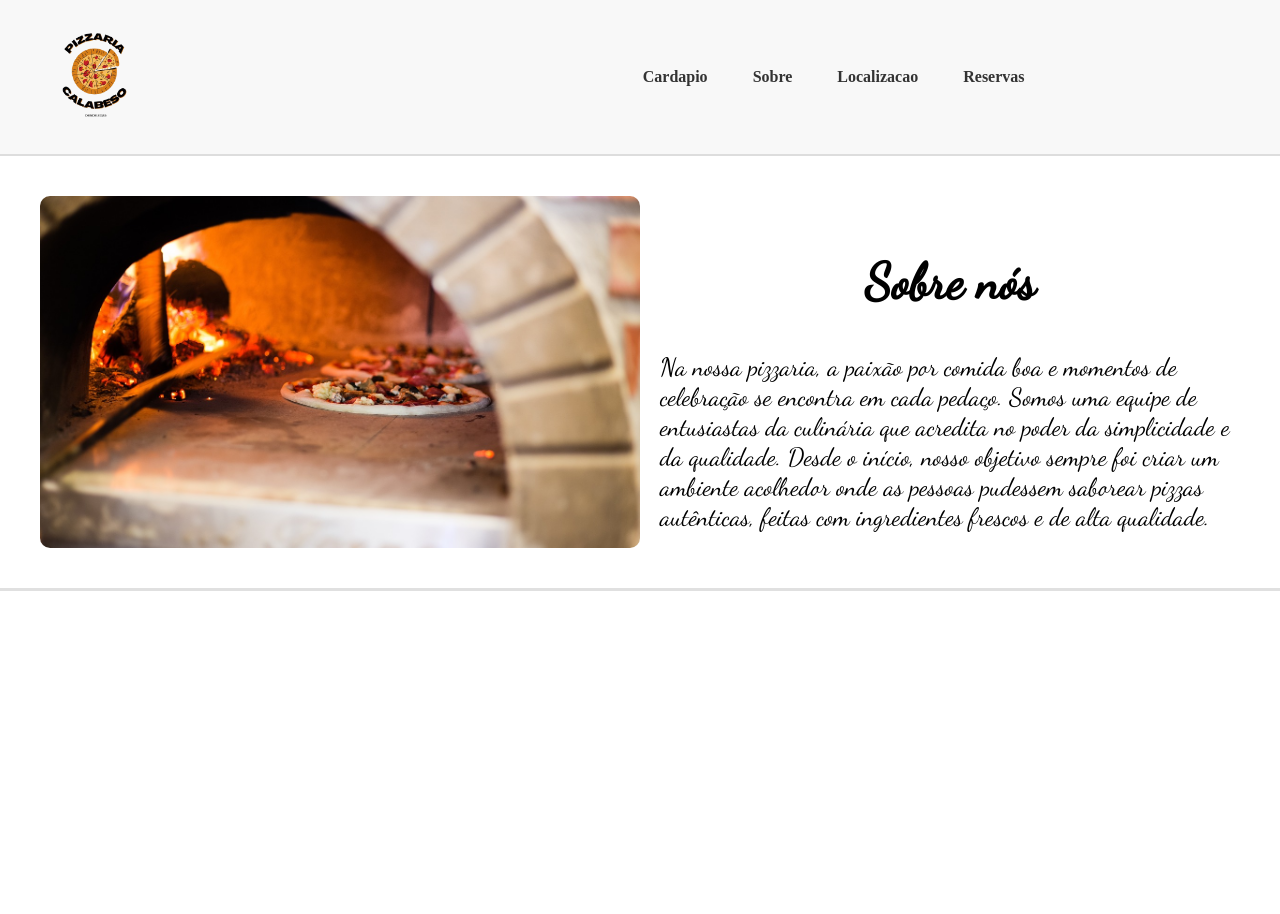
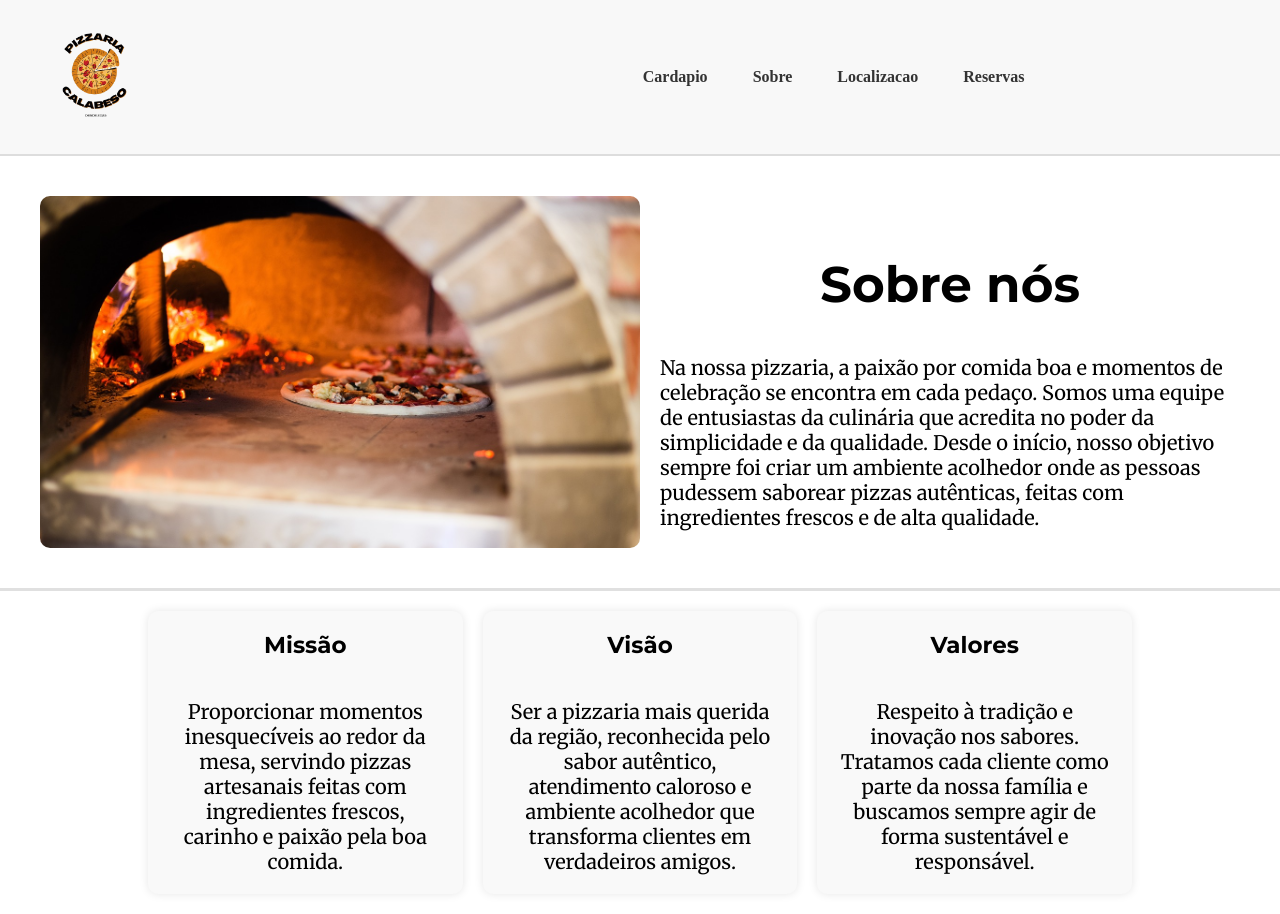
Before and after one commit to luizdavixms/restaurante-react, a React (Vite) app in the folder site-restaurante/: page /Sobre in a window 1280 px wide. Shown: the top 914 px of the page. Before the commit the page ends 800 px from the top, so only its background shows below. Built offline with nearby package versions, Linux system fonts and the light colour scheme.

Commit message:
adicionando a div de missao, visao e valores ao codigo

```diff
--- a/site-restaurante/index.html
+++ b/site-restaurante/index.html
@@ -4,8 +4,8 @@
     <meta charset="UTF-8" />
     <link rel="icon" type="image/svg+xml" href="/vite.svg" />
     <meta name="viewport" content="width=device-width, initial-scale=1.0" />
+    <link href="https://fonts.googleapis.com/css2?family=Montserrat:wght@400;700&family=Merriweather:wght@400;700&display=swap" rel="stylesheet">
     <title>Calabreso</title>
-    <link href="https://fonts.googleapis.com/css2?family=Dancing+Script&display=swap" rel="stylesheet">
   </head>
   <body>
     <div id="root"></div>
--- a/site-restaurante/src/pages/Sobre/index.css
+++ b/site-restaurante/src/pages/Sobre/index.css
@@ -1,23 +1,28 @@
-/* Primeiro, importamos a fonte */
-@import url('https://fonts.googleapis.com/css2?family=Dancing+Script&display=swap');
-
-/* Agora, aplicamos a fonte */
-h1, p {
-    font-family: 'Dancing Script', cursive; /* Aplica a fonte Dancing Script */
+/* Aplica Montserrat no h1 e h3 */
+h1, h3 {
+    font-family: 'Montserrat', sans-serif;
 }
 
+/* Aplica Merriweather no p */
+p {
+    font-family: 'Merriweather', serif;
+    font-size: 20px;
+    word-wrap: break-word;
+}
+
+/* Resto do seu código */
 .box-1 {
-    display: flex;               /* Flexbox ativo */
-    flex-direction: row;         /* Organiza os itens na linha (horizontal) */
+    display: flex;
+    flex-direction: row;
     margin: 20px;
-    align-items: center;         /* Centraliza os itens verticalmente */
-    padding: 20px;               /* Espaçamento interno */
+    align-items: center;
+    padding: 20px;
 }
 
 .imagem-box-1 {
-    width: 50%;                  /* A imagem ocupa 50% do espaço */
-    height: auto;                /* Mantém a proporção da imagem */
-    margin-right: 20px;          /* Espaçamento entre a imagem e o texto */
+    width: 50%;
+    height: auto;
+    margin-right: 20px;
     border-radius: 10px;
 }
 
@@ -26,13 +31,8 @@ h1 {
 }
 
 h1, p {
-    flex: 1;                     /* Faz o texto ocupar o restante do espaço */
-    margin: 0;                   /* Remove margens indesejadas */
-}
-
-p {
-    word-wrap: break-word;       /* Quebra de linha para o texto longo */
-    font-size: 25px;
+    flex: 1;
+    margin: 0;
 }
 
 .linhaDivisoria {
@@ -40,3 +40,36 @@ p {
     height: 3px;
     opacity: 0.3;
 }
+
+.box-2 {
+    display: flex;
+    justify-content: center;
+    align-items: stretch;
+    gap: 20px;
+    margin: 0 auto;
+    padding: 20px;
+    max-width: 80%;
+    flex-wrap: wrap;
+}
+
+.missao, .visao, .valores {
+    flex: 1;
+    min-width: 200px;
+    text-align: center;
+    padding: 20px;
+    box-shadow: 0 0 10px rgba(0, 0, 0, 0.1);
+    border-radius: 10px;
+    background-color: #f9f9f9;
+    transition: transform 0.3s ease, background-color 0.3s ease;
+}
+
+.missao:hover, .visao:hover, .valores:hover {
+    background-color: #B9F6CA;
+    transform: scale(1.05);
+    box-shadow: 0 0 20px rgba(0, 0, 0, 0.2);
+}
+
+.titulo-box-2 {
+    margin-bottom: 40px;
+    font-size: 23px;
+}
--- a/site-restaurante/src/pages/Sobre/index.jsx
+++ b/site-restaurante/src/pages/Sobre/index.jsx
@@ -20,6 +20,35 @@ function Sobre() {
         </div>
       </div>
       <div className='linhaDivisoria'></div>
+      <div className='box-2'>
+        <div className='missao'>
+          <h3 className='titulo-box-2'>Missão</h3>
+          <p>Proporcionar momentos inesquecíveis ao redor da mesa, servindo pizzas artesanais
+            feitas com ingredientes frescos, carinho e paixão pela boa comida.
+          </p>
+        </div>
+        <div className='visao'>
+          <h3 className='titulo-box-2'>Visão</h3>
+          <p>Ser a pizzaria mais querida da região, reconhecida pelo sabor autêntico,
+            atendimento caloroso e ambiente acolhedor que transforma clientes em verdadeiros amigos.
+          </p>
+        </div>
+        <div className='valores'>
+          <h3 className='titulo-box-2'>Valores</h3>
+          <p>Respeito à tradição e inovação nos sabores.
+            Tratamos cada cliente como parte da nossa família e buscamos sempre agir de forma
+            sustentável e responsável.
+          </p>
+        </div>
+      </div>
+      <div className='box-3'>
+        <div className='perfil-luiz'>
+          <img></img>
+        </div>
+        <div className='perfil-kauan'>
+          <img></img>
+        </div>
+      </div>
     </>
   );
 }
```
Lines whose indentation alone changed are shown as unchanged.
